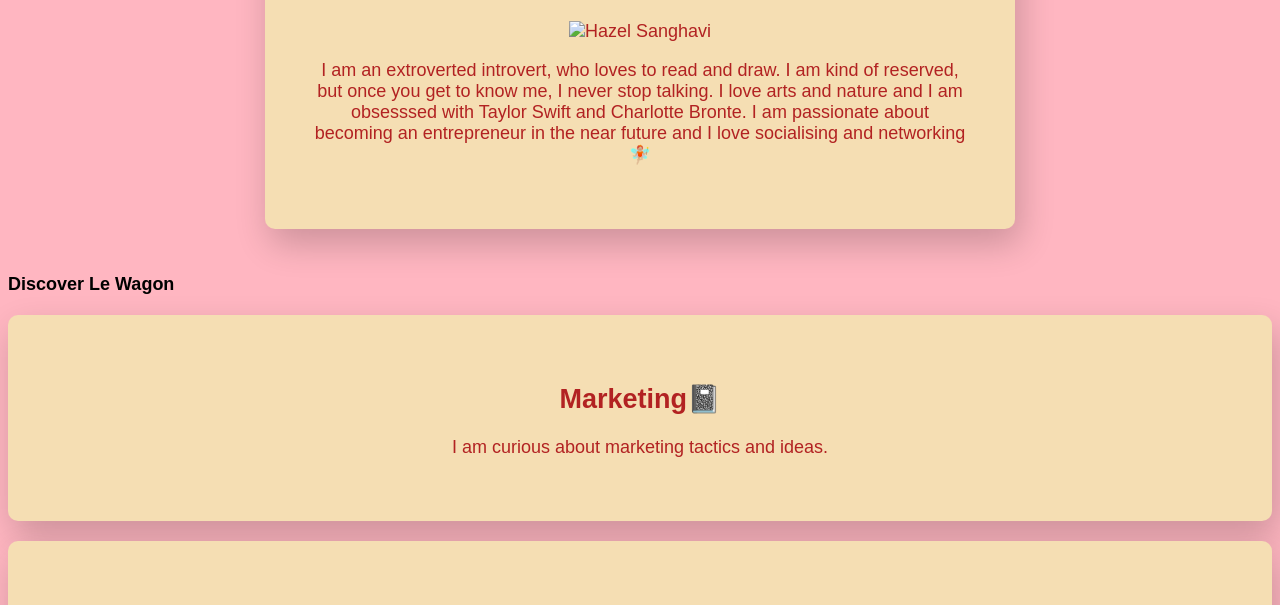
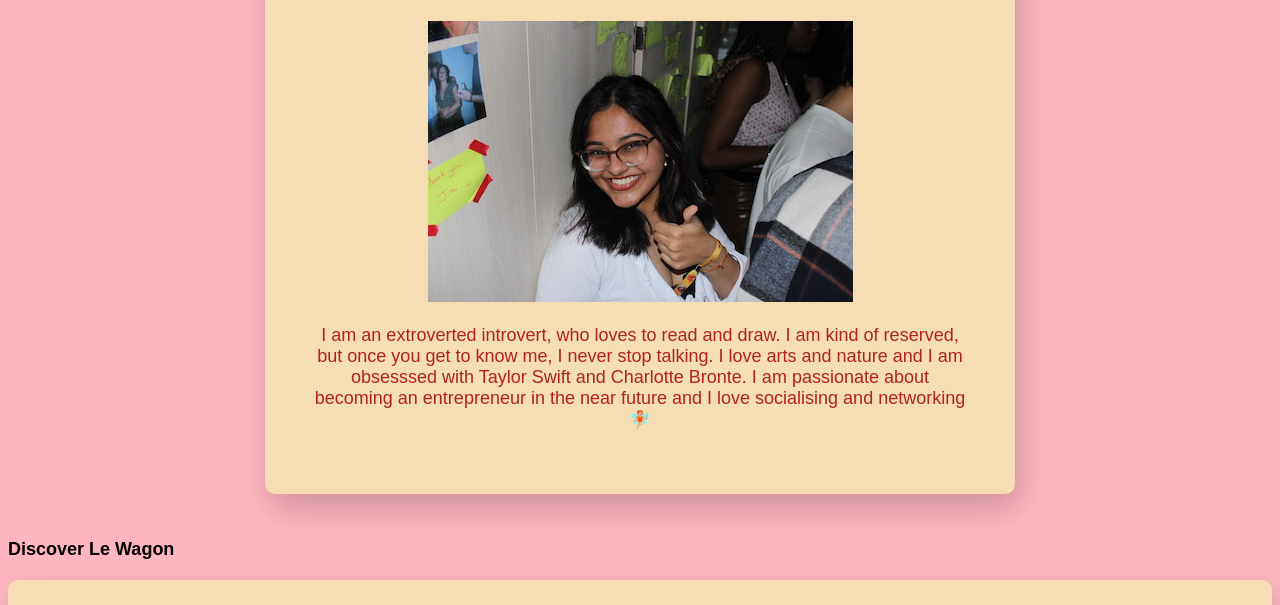
Before and after one commit to hazelsanghavi/my-profile, a plain HTML site: page index.html in a window 1280 px wide. Shown: the part 159-764 px from the top of the page. Drawn offline with Linux system fonts and the light colour scheme.

Commit message:
Update index.html

```diff
--- a/index.html
+++ b/index.html
@@ -13,7 +13,7 @@
 <div class="container">
 	<div class="card-white" id="introduction">
 	<h1>Hello, I am Hazel🪐</h1>
-<img src="Images/profile photo.jpg" alt="Hazel Sanghavi">
+<img src="profile photo.jpg" alt="Hazel Sanghavi">
 <p>
 	I am an extroverted introvert, who loves to read and draw. I am kind of reserved, but once you get to know me, I never stop talking. I love arts and nature and I am obsesssed with Taylor Swift and Charlotte Bronte. I am passionate about becoming an entrepreneur in the near future and I love socialising and networking🧚🏼
 </p>
```
